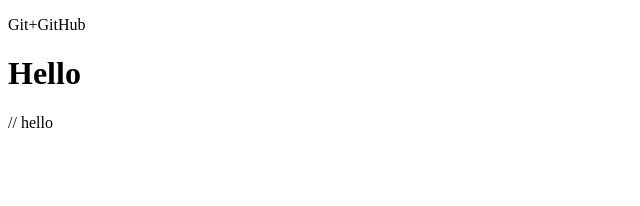
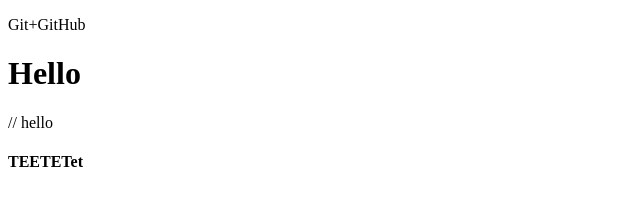
Before and after one commit to j-ec/gittest, a plain HTML site: page index.html in a window 1280 px wide. Shown: the whole page, without its empty margins (0-640 px from the left). Drawn offline with Linux system fonts and the light colour scheme.

Commit message:
Новая ветка

```diff
--- a/index.html
+++ b/index.html
@@ -11,5 +11,6 @@
     <h1>Hello</h1>
     //
     hello
+    <h4>TEETETet</h4>
 </body>
 </html>
```
